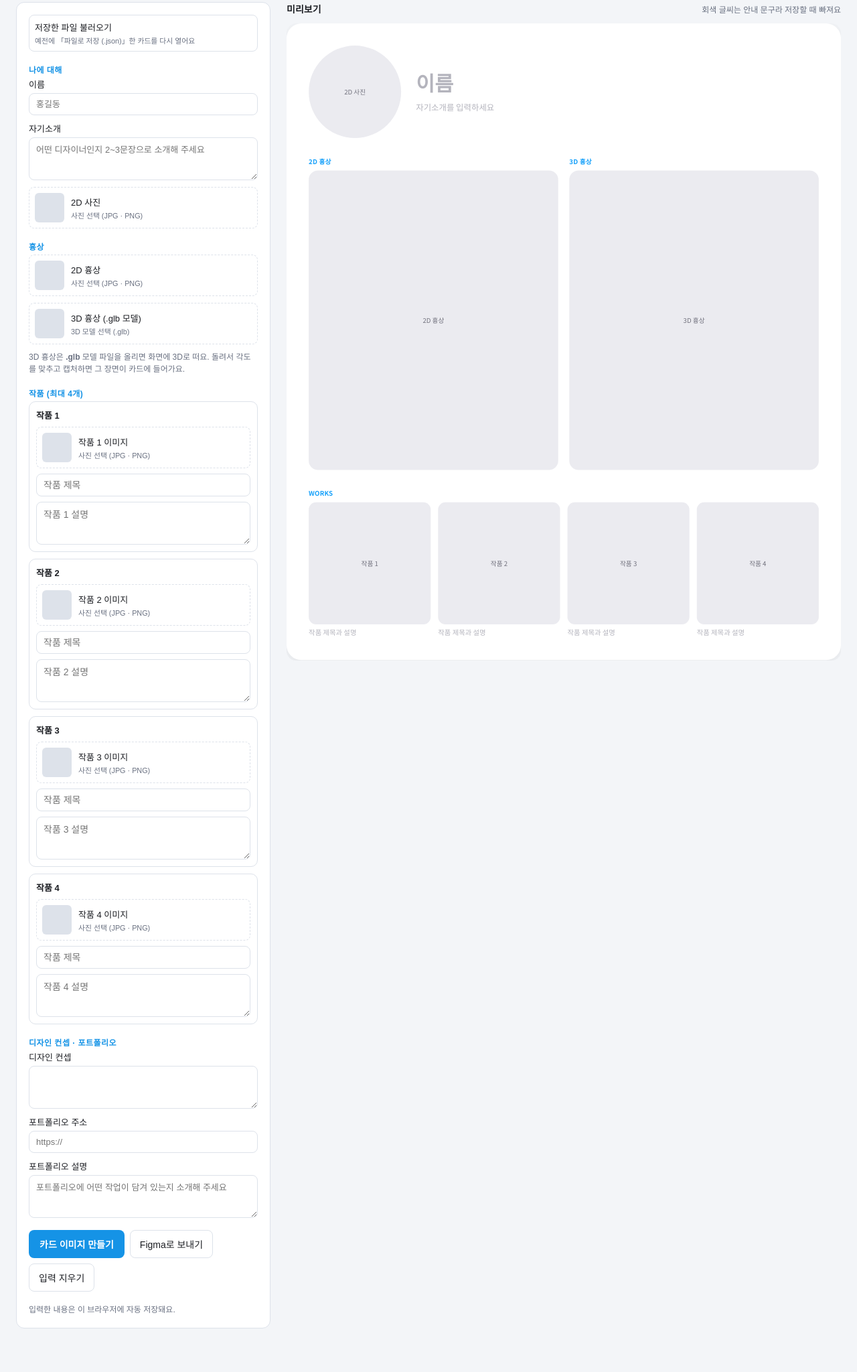
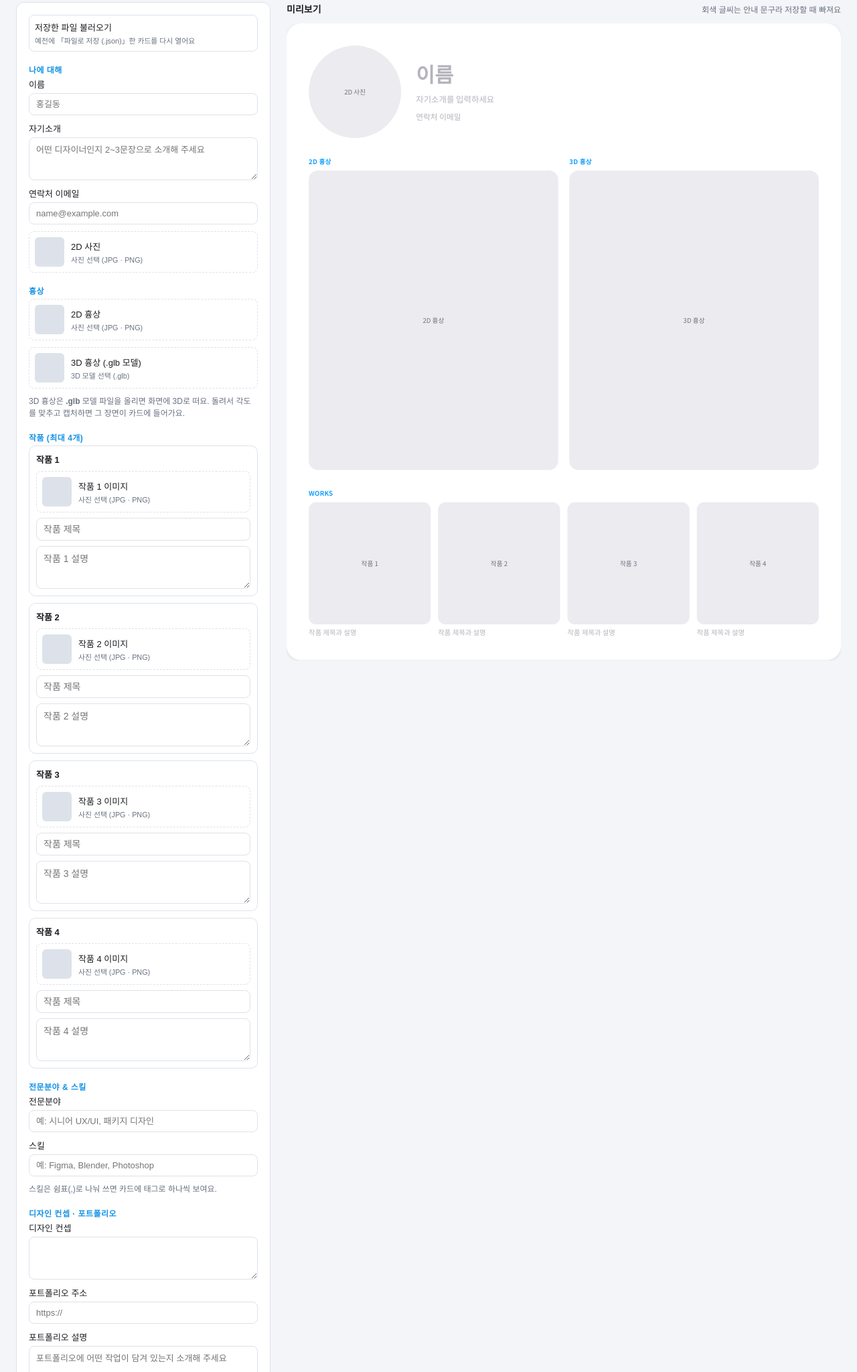
Before and after one commit to ddmom/my_portfolio, a plain HTML site: page profile-card.html in a window 1280 px wide. Shown: the part 70-2118 px from the top of the page at 67% size. Drawn offline with nearby package versions, Linux system fonts and the light colour scheme; a web font is replaced by a local one.

Commit message:
프로필 카드 메이커: 연락처 이메일, 전문분야 & 스킬 추가
이메일은 카드 상단 자기소개 아래에, 전문분야와 스킬(쉼표로 구분해
태그로 표시)은 디자인 컨셉 위 별도 항목으로 들어간다.

Co-Authored-By: Claude Opus 5.5 <noreply@anthropic.com>
Claude-Session: https://claude.ai/code/session_018fitt1D8oxomNSVzj3tebL

```diff
--- a/profile-card.html
+++ b/profile-card.html
@@ -51,7 +51,7 @@
   fieldset { border: 0; padding: 0; margin: 0; display: grid; gap: 10px; min-width: 0; }
   legend { font-size: 12px; font-weight: 600; letter-spacing: .04em; color: var(--accent); padding: 0; margin-bottom: 4px; }
   label { display: grid; gap: 4px; font-weight: 500; font-size: 13px; }
-  input[type=text], input[type=url], textarea {
+  input[type=text], input[type=url], input[type=email], textarea {
     width: 100%; padding: 8px 10px; border: 1px solid var(--line); border-radius: 8px;
     background: var(--field); color: var(--fg); font: inherit; font-weight: 400;
   }
@@ -100,6 +100,9 @@
   .c-work-t { font-size: 16px; font-weight: 700; margin-top: 12px; }
   .c-work-d { font-size: 15px; line-height: 1.5; color: var(--card-sub); margin-top: 6px; white-space: pre-wrap; }
   .c-text { font-size: 18px; line-height: 1.6; white-space: pre-wrap; }
+  .c-email { font-size: 17px; color: var(--card-accent); word-break: break-all; }
+  .c-skills { display: flex; flex-wrap: wrap; gap: 8px; margin-top: 12px; }
+  .c-chip { font-size: 15px; line-height: 1; padding: 9px 14px; border-radius: 999px; background: #e8f5fe; color: #0f6fae; font-weight: 700; }
   .c-link { font-size: 18px; color: var(--card-accent); text-decoration: underline; word-break: break-all; }
   .img { background: var(--card-ph) center / cover no-repeat; display: flex; align-items: center; justify-content: center; color: var(--card-sub); font-size: 14px; }
   .img.has { color: transparent; }
@@ -156,6 +159,7 @@
       <legend>나에 대해</legend>
       <label>이름<input type="text" id="name" name="name" placeholder="홍길동"></label>
       <label>자기소개<textarea id="intro" name="intro" placeholder="어떤 디자이너인지 2~3문장으로 소개해 주세요"></textarea></label>
+      <label>연락처 이메일<input type="email" id="email" name="email" placeholder="name@example.com"></label>
       <div id="pick-photo2d"></div>
     </fieldset>
 
@@ -169,6 +173,13 @@
     <fieldset>
       <legend>작품 (최대 4개)</legend>
       <div id="works" style="display:grid;gap:10px"></div>
+    </fieldset>
+
+    <fieldset>
+      <legend>전문분야 &amp; 스킬</legend>
+      <label>전문분야<input type="text" id="specialty" name="specialty" placeholder="예: 시니어 UX/UI, 패키지 디자인"></label>
+      <label>스킬<input type="text" id="skills" name="skills" placeholder="예: Figma, Blender, Photoshop"></label>
+      <p class="note">스킬은 쉼표(,)로 나눠 쓰면 카드에 태그로 하나씩 보여요.</p>
     </fieldset>
 
     <fieldset>
@@ -349,7 +360,7 @@ const IMG_KEYS = ['photo2d', 'bust2d', 'bust3d', 'work1img', 'work2img', 'work3i
 
 // 빈 입력값 (다른 사람에게 공유해도 내 내용이 보이지 않도록)
 const SAMPLE = {};
-['name', 'intro', 'portfolio', 'portfolioDesc', 'designConcept'].concat([1, 2, 3, 4].flatMap((i) => ['work' + i + 'title', 'work' + i + 'desc'])).forEach((k) => (SAMPLE[k] = ''));
+['name', 'intro', 'email', 'specialty', 'skills', 'portfolio', 'portfolioDesc', 'designConcept'].concat([1, 2, 3, 4].flatMap((i) => ['work' + i + 'title', 'work' + i + 'desc'])).forEach((k) => (SAMPLE[k] = ''));
 
 const state = Object.assign({}, SAMPLE);
 IMG_KEYS.forEach((k) => (state[k] = ''));
@@ -377,7 +388,7 @@ $('#works').innerHTML = [1, 2, 3, 4].map((i) => `
     <textarea id="work${i}desc" name="work${i}desc" placeholder="작품 ${i} 설명" aria-label="작품 ${i} 설명"></textarea>
   </div>`).join('');
 
-const textFields = [...document.querySelectorAll('#f input[type=text], #f input[type=url], #f textarea')];
+const textFields = [...document.querySelectorAll('#f input[type=text], #f input[type=url], #f input[type=email], #f textarea')];
 
 // ---------- 이미지: 줄여서 data URL로 ----------
 async function fileToDataUrl(file) {
@@ -427,6 +438,14 @@ const val = (k) => (state[k] || '').trim();
 const txt = (k, cls, hint) => val(k) ? `<div class="${cls}">${esc(val(k))}</div>` : `<div class="${cls} hint" data-hint>${hint}</div>`;
 const img = (k, cls, label) => `<div class="img ${cls}${state[k] ? ' has' : ''}" style="${state[k] ? `background-image:url('${state[k]}')` : ''}">${label}</div>`;
 
+const skillList = () => val('skills').split(/[,，、\n]/).map((x) => x.trim()).filter(Boolean);
+function skillsHtml() {
+  const sk = skillList();
+  if (!val('specialty') && !sk.length) return '';
+  return `<div><div class="c-label">전문분야 &amp; 스킬</div>
+    ${val('specialty') ? `<div class="c-text">${esc(val('specialty'))}</div>` : ''}
+    ${sk.length ? `<div class="c-skills">${sk.map((x) => `<span class="c-chip">${esc(x)}</span>`).join('')}</div>` : ''}</div>`;
+}
 function render() {
   const works = [1, 2, 3, 4].filter((i) => state['work' + i + 'img'] || val('work' + i + 'title') || val('work' + i + 'desc'));
   $('#card').innerHTML = `
@@ -435,6 +454,7 @@ function render() {
       <div class="c-info">
         ${txt('name', 'c-name', '이름')}
         ${txt('intro', 'c-intro', '자기소개를 입력하세요')}
+        ${txt('email', 'c-email', '연락처 이메일')}
       </div>
     </div>
     <div class="c-busts">
@@ -448,6 +468,7 @@ function render() {
         ${val('work' + i + 'title') ? `<div class="c-work-t">${esc(val('work' + i + 'title'))}</div>` : ''}
         ${val('work' + i + 'desc') ? `<div class="c-work-d">${esc(val('work' + i + 'desc'))}</div>` : ''}
       </div>`).join('')}</div></div>` : ''}
+    ${skillsHtml()}
     ${val('designConcept') ? `<div><div class="c-label">디자인 컨셉</div><div class="c-text">${esc(val('designConcept'))}</div></div>` : ''}
     ${val('portfolio') || val('portfolioDesc') ? `<div><div class="c-label">PORTFOLIO</div>${val('portfolio') ? `<div class="c-link">${esc(val('portfolio'))}</div>` : ''}${val('portfolioDesc') ? `<div class="c-text"${val('portfolio') ? ' style="margin-top:10px"' : ''}>${esc(val('portfolioDesc'))}</div>` : ''}</div>` : ''}
   `;
@@ -581,7 +602,7 @@ $('#copy-img').addEventListener('click', async () => {
 // 플러그인이 읽는 필드 이름으로 변환 (이미지는 data URL 그대로)
 function figmaPayload() {
   const p = {
-    name: val('name'), intro: val('intro'), portfolio: val('portfolio'), portfolioDesc: val('portfolioDesc'), designConcept: val('designConcept'),
+    name: val('name'), intro: val('intro'), email: val('email'), specialty: val('specialty'), skills: val('skills'), portfolio: val('portfolio'), portfolioDesc: val('portfolioDesc'), designConcept: val('designConcept'),
     photo2d: state.photo2d, bust2d: state.bust2d, bust3d: state.bust3d,
   };
   [1, 2, 3, 4].forEach((i) => {
@@ -636,7 +657,7 @@ $('#import-file').addEventListener('change', async (e) => {
     if (!p) throw new Error('empty');
     const s = (v) => (typeof v === 'string' ? v : '');
     Object.assign(state, {
-      name: s(p.name), intro: s(p.intro), portfolio: s(p.portfolio), portfolioDesc: s(p.portfolioDesc), designConcept: s(p.designConcept),
+      name: s(p.name), intro: s(p.intro), email: s(p.email), specialty: s(p.specialty), skills: s(p.skills), portfolio: s(p.portfolio), portfolioDesc: s(p.portfolioDesc), designConcept: s(p.designConcept),
       photo2d: s(p.photo2d), bust2d: s(p.bust2d), bust3d: s(p.bust3d),
     });
     [1, 2, 3, 4].forEach((i) => {
```
